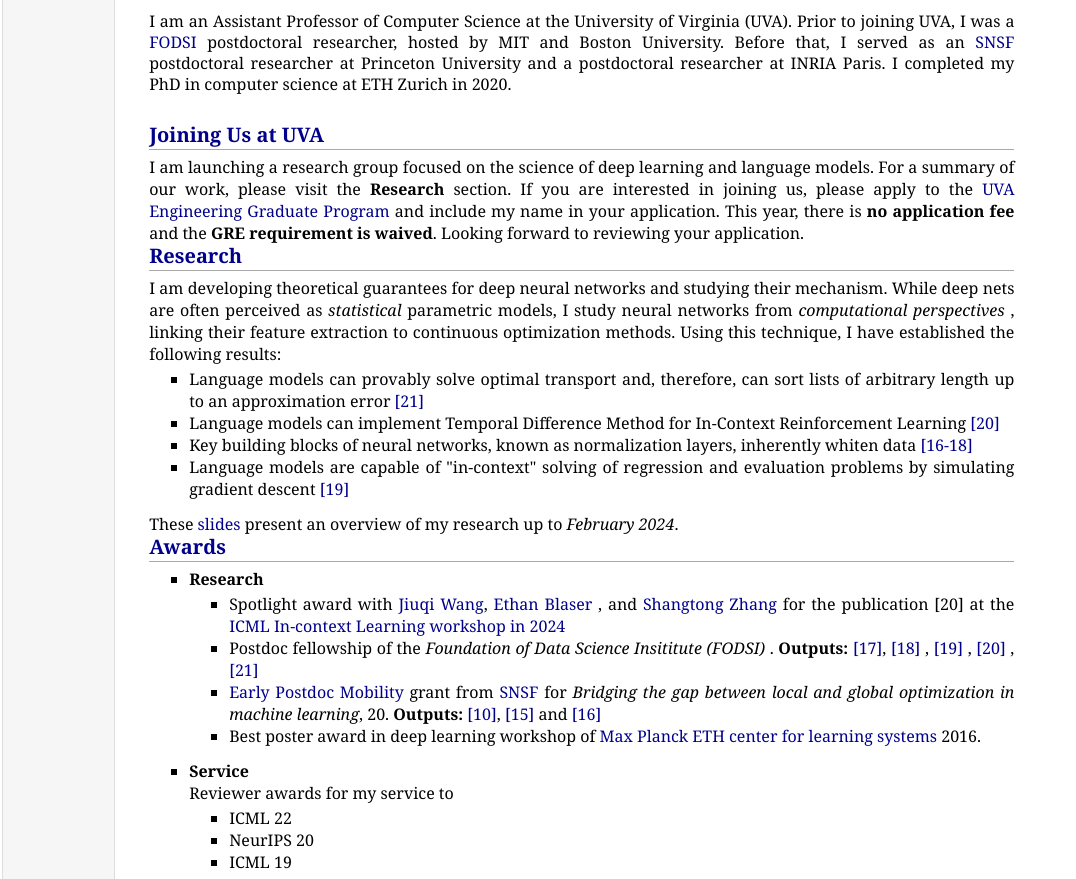
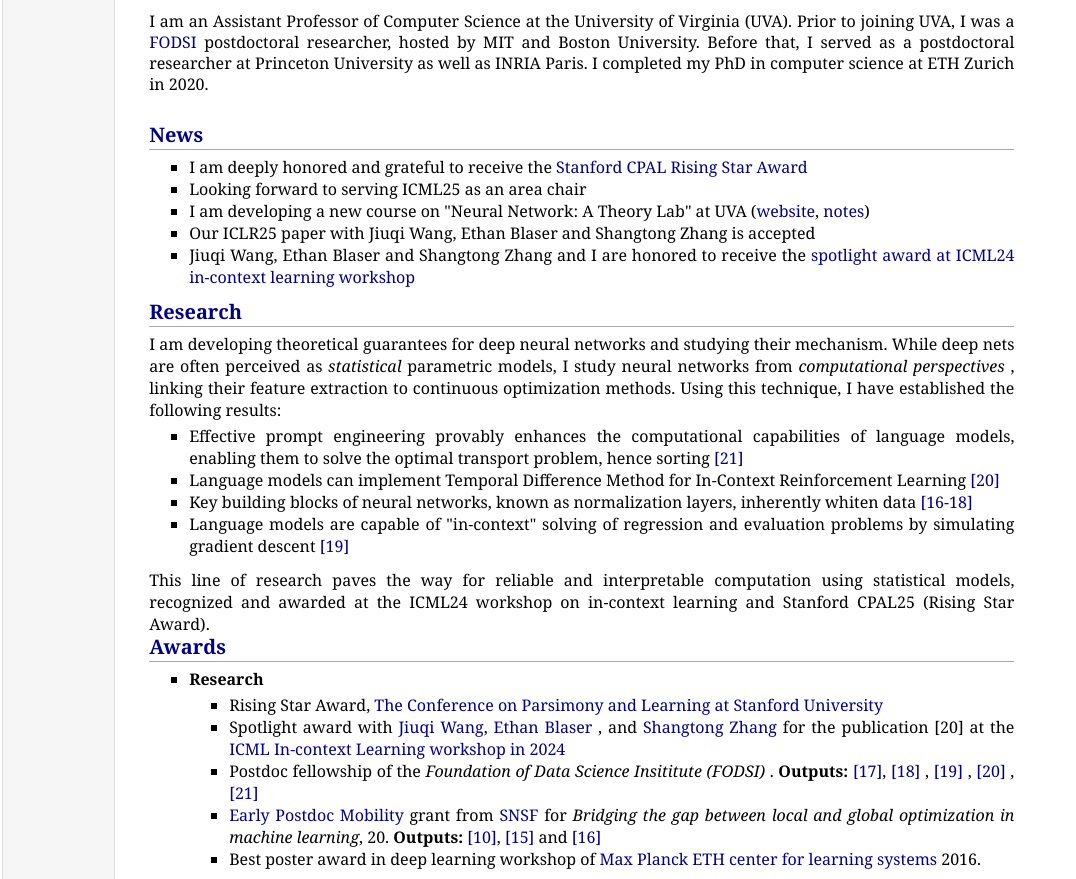
Before and after one commit to hadidaneshmand/hadidaneshmand.github.io, a plain HTML site: page dhadi.html in a window 1280 px wide. Shown: the part 339-1218 px from the top of the page, without its empty margins (0-1076 px from the left). Drawn offline with Linux system fonts and the light colour scheme.

Commit message:
page update

```diff
--- a/dhadi.html
+++ b/dhadi.html
@@ -8,6 +8,7 @@
 <div class="menu-item"><a href="https://hadidaneshmand.github.io/hadiCV.pdf">CV</a></div>
 <div class="menu-item"><a href="#research">Research</a></div>
 <div class="menu-item"><a href="#awards">Awards</a></div>
+<div class="menu-item"><a href="#teaching">Teaching</a></div>
 <div class="menu-item"><a href="#papers">Publications</a></div>
 <div class="menu-item"><a href="#talk">Talks</a></div>
 <div class="menu-item"><a href="#service"> Services </a></div>
@@ -25,32 +26,38 @@
 <p>105 UVA Rice Hall<br>
 85 Engineer's Way, Charlottesville, VA 22903 <br>
 
-Email: xay7teATvirginiaDOTedu<br></p>
+Email: dhadiATvirginiaDOTedu<br></p>
 </td></tr></tbody></table>
 <p><br>
-I am an Assistant Professor of Computer Science at the University of Virginia (UVA). Prior to joining UVA, I was a <a href="https://fodsi.us/"> FODSI</a>  postdoctoral researcher, hosted by MIT and Boston University. Before that, I served as an <a href="https://www.snf.ch/en">SNSF</a> postdoctoral researcher at Princeton University and a postdoctoral researcher at INRIA Paris. I completed my PhD in computer science at ETH Zurich in 2020.
-<a><h2> Joining Us at UVA </h2></a>
-I am launching a research group focused on the science of deep learning and language models. For a summary of our work, please visit the <b> Research </b> section.
-    If you are interested in joining us, please apply to the <a href="https://engineering.virginia.edu/graduate-study/future-grad-students/graduate-admission"> UVA Engineering Graduate Program </a> and include my name in your application. This year, there is <b> no application fee</b> and the <b>GRE requirement is waived</b>.
+I am an Assistant Professor of Computer Science at the University of Virginia (UVA). Prior to joining UVA, I was a <a href="https://fodsi.us/"> FODSI</a>  postdoctoral researcher, hosted by MIT and Boston University. Before that, I served as a postdoctoral researcher at Princeton University as well as INRIA Paris. I completed my PhD in computer science at ETH Zurich in 2020.
+<a><h2> News </h2></a>
+    <ul>
+  <li> I am deeply honored and grateful to receive the <a href="https://cpal.cc/rising_stars_guidelines/\">Stanford CPAL Rising Star Award</a> </li>
+   <li> Looking forward to serving ICML25 as an area chair</li>
+        <li> I am developing a new course on "Neural Network: A Theory Lab" at UVA (<a href="https://www.cs.virginia.edu/~xay7te/courses/neuralnets/index.html">website</a>, <a href="https://hackmd.io/@hadidanesh/SJJYw3Lvke">notes</a>)</li>
+  <li>Our ICLR25 paper with  Jiuqi Wang, Ethan Blaser and Shangtong Zhang is accepted </li>
+  <li> Jiuqi Wang, Ethan Blaser and Shangtong Zhang and I are honored to receive the <a href="https://iclworkshop.github.io/">spotlight award at ICML24 in-context learning workshop</a> </li>
+</ul>
 
 
-Looking forward to reviewing your application.
+
 
 
 
 <a name="research"><h2> Research </h2></a>
    I am developing theoretical guarantees for deep neural networks and studying their mechanism. While deep nets are often perceived as <i>statistical </i> parametric models, I study neural networks from <i> computational perspectives </i>,  linking their feature extraction to continuous optimization methods. Using this technique, I have established the following results:
    <ul>
-       <li>  Language models can provably solve optimal transport and, therefore, can sort lists of arbitrary length up to an approximation error <a href="#21"> [21] </a> </li>
+       <li> Effective prompt engineering provably enhances the computational capabilities of language models, enabling them to solve the optimal transport problem, hence sorting <a href="#21"> [21] </a> </li>
        <li>  Language models can implement Temporal Difference Method for In-Context Reinforcement Learning <a href="#20"> [20] </a> </li>
        <li> Key building blocks of neural networks, known as normalization layers, inherently whiten data <a href="#16"> [16-18]</a> </li>
        <li>Language models are capable of "in-context" solving of regression and evaluation problems by simulating gradient descent <a href="#19"> [19]</a> </li>
     </ul>
-These <a href="https://github.com/hadidaneshmand/hadidaneshmand.github.io/raw/main/slides/roverview.key">slides</a> present an overview of my research up to <i>February 2024</i>.
+This line of research paves the way for reliable and interpretable computation using statistical models, recognized and awarded at the ICML24 workshop on in-context learning and Stanford CPAL25 (Rising Star Award).
 <a name="awards"><h2>Awards</h2></a>
 <ul>
  <li><b> Research </b> </li>
 <ul>
+    <li>Rising Star Award,<a href="https://cpal.cc/rising_stars_guidelines/\"> The Conference on Parsimony and Learning at Stanford University</a> </li>
     <li>  Spotlight award with <a href="https://leonardowjq.github.io/"> Jiuqi Wang</a>, <a href="https://blaserethan.github.io/"> Ethan Blaser </a> , and  <a href="https://shangtongzhang.github.io/"> Shangtong Zhang </a> for the publication [20] at the <a href="https://iclworkshop.github.io/">ICML In-context Learning workshop in 2024 </a>
     </li>
     <li> Postdoc fellowship of the <i> Foundation of Data Science Insititute (FODSI) </i>. <b>Outputs:  </b> <a href="#17"> [17]</a>, <a href="#18"> [18] </a>, <a href="#19"> [19] </a>, <a href="#20"> [20] </a>, <a href="#21"> [21] </a>
@@ -67,6 +74,11 @@ These <a href="https://github.com/hadidaneshmand/hadidaneshmand.github.io/raw/ma
         <li> ICML 19 </li>
     </ul>
 
+</ul>
+<a name="teaching"><h2> Teaching </h2></a>
+<ul>
+    <li>
+"Neural Networks: A Theory Lab" is a course designed to introduce the theoretical foundations of neural computing through hands-on, in-class coding exercises (<a href="https://www.cs.virginia.edu/~xay7te/courses/neuralnets/index.html">website</a>, <a href="https://hackmd.io/@hadidanesh/SJJYw3Lvke">notes</a>).</li>
 </ul>
 <a name="papers"><h2> Publications (<a href="https://scholar.google.com/citations?user=roFM8XsAAAAJ&hl=en">Google Scholar</a>)</h2>
 <ul>
```
